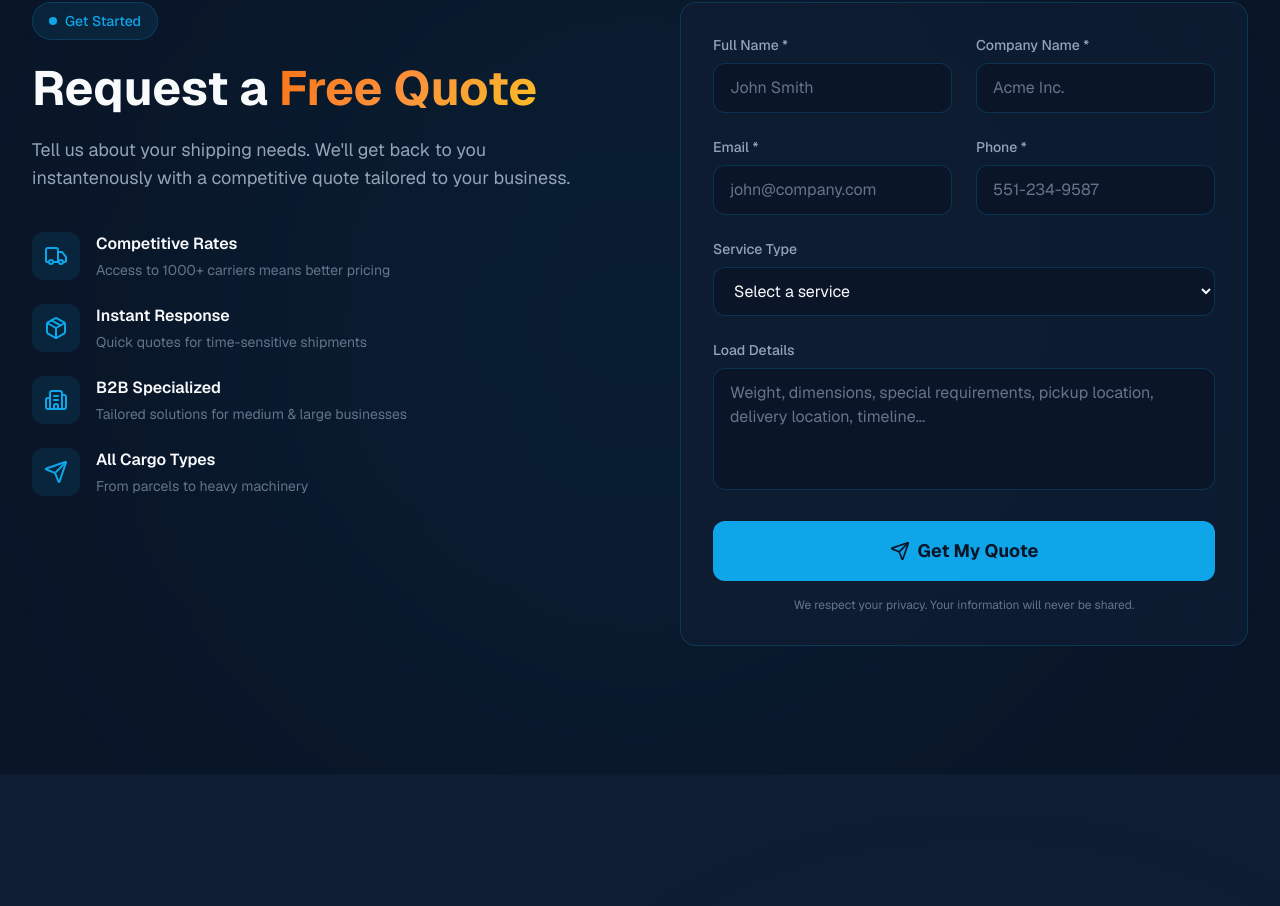
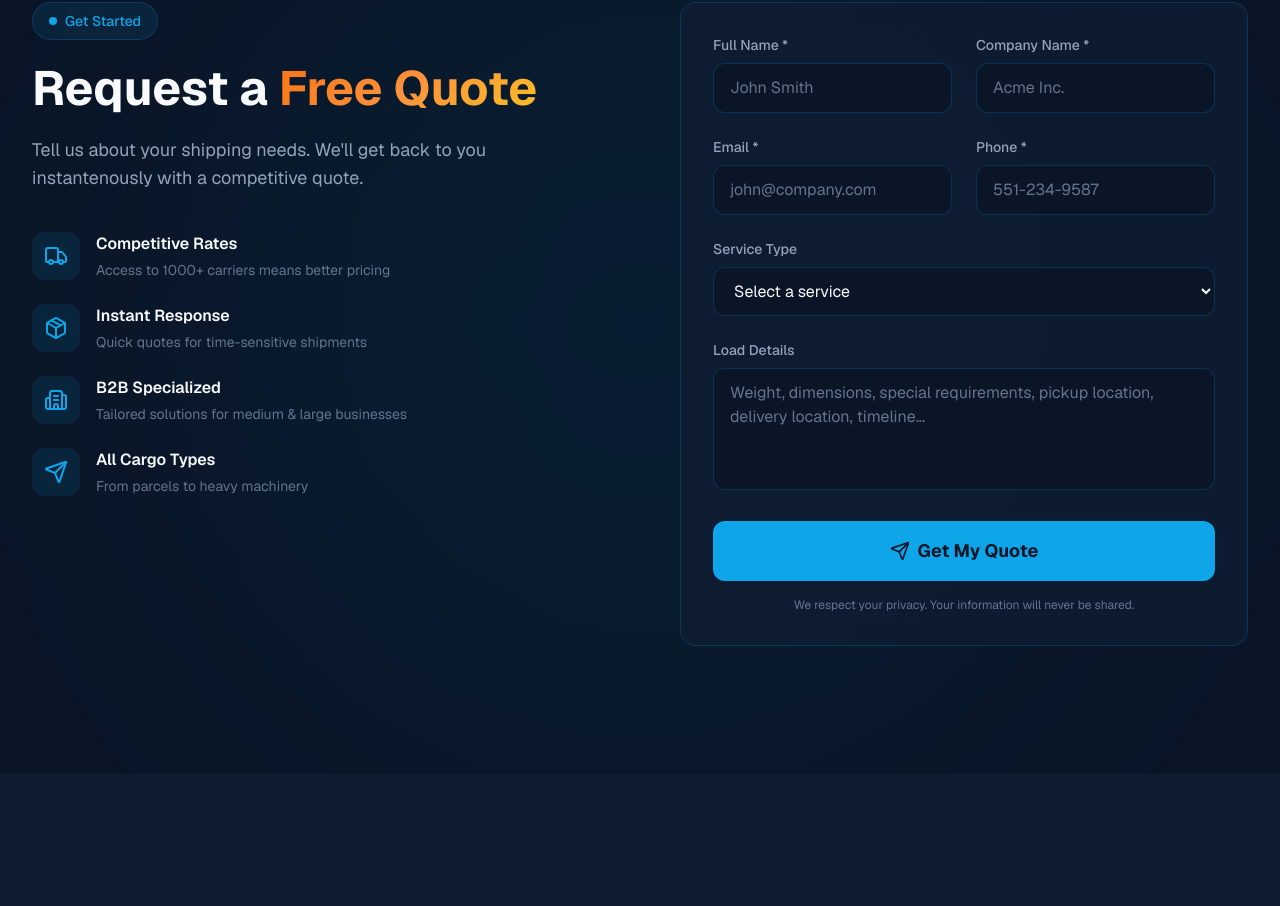
Before and after one commit to TheAlchemist6/duverge-logistics, a Next.js app: page / in a window 1280 px wide. Shown: the part 2578-3484 px from the top of the page. Built offline with nearby package versions, Linux system fonts and the light colour scheme.

Commit message:
Remove tailored to your business from quote form text

```diff
--- a/app/sections/QuoteForm.tsx
+++ b/app/sections/QuoteForm.tsx
@@ -112,7 +112,7 @@ export default function QuoteForm() {
             </h2>
 
             <p className="text-lg text-[#94a3b8] mb-10">
-              Tell us about your shipping needs. We&apos;ll get back to you instantenously with a competitive quote tailored to your business.
+              Tell us about your shipping needs. We&apos;ll get back to you instantenously with a competitive quote.
             </p>
 
             {/* Features */}
```
